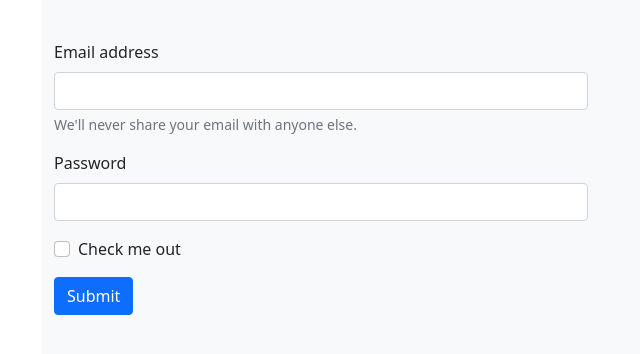
After one commit to federicomtaborda/utn-eccomerce, a Django app: page /usuarios/login in a window 1280 px wide. The commit adds this page. Shown: the top 354 px of the page, without its empty margins (40-680 px from the left). Run offline with Django 4.2, Linux system fonts and the light colour scheme; some libraries are stand-ins or nearby versions.

Commit message:
add singnals login registro logout

```diff
--- a/Orsero_Cortinas/settings.py
+++ b/Orsero_Cortinas/settings.py
@@ -50,6 +50,7 @@ INSTALLED_APPS = [
     'contacto',
     'inventario',
     'tienda',
+    'usuarios.apps.UsuariosConfig',
 ]
 
 MIDDLEWARE = [
--- a/Orsero_Cortinas/urls.py
+++ b/Orsero_Cortinas/urls.py
@@ -25,5 +25,6 @@ urlpatterns = [
     #path('captcha/',include('captcha.urls')),
     path('contacto/',include('contacto.urls')),
     path('tienda/',include('tienda.urls')),
-    path('accounts/', include('registration.backends.default.urls')),
+    path('usuarios/',include('usuarios.urls')),
+    #path('accounts/', include('registration.backends.default.urls')),
 ] + static(settings.MEDIA_URL, document_root=settings.MEDIA_ROOT)
--- a/templates/inventario/index.html
+++ b/templates/inventario/index.html
@@ -146,4 +146,6 @@
         </div>
     </div>
   </div>
+
+
 {% endblock contenedor %}
--- a/templates/tienda/cargar_productos.html
+++ b/templates/tienda/cargar_productos.html
@@ -32,5 +32,4 @@
     </div>
     </section>
 
-
   {% endblock contenedor %}
--- a/templates/tienda/productos.html
+++ b/templates/tienda/productos.html
@@ -31,7 +31,7 @@
                       <img class="cortina_view" src="/media/{{p.imagen}}" alt="cortinas">
                       <div class="card-body">
                         <h6 class="titulo-card">{{p.nombre}}</h6>
-                        <p class="card-text">{{p.descripcion}}</p>
+                        <p class="card-text">{{p.descripcion|slice:"90"}}</p>
                         <p class="price-card">${{p.precio_venta}}</p>
                         <div class="d-flex justify-content-between align-items-center">
                           <div class="btn-group">
@@ -49,4 +49,5 @@
     </div>
 </section>
 
+
   {% endblock contenedor %}
--- /dev/null
+++ b/templates/usuarios/login.html
@@ -0,0 +1,36 @@
+{% extends "base_proyecto.html" %}
+
+
+
+{% block content %}
+
+    <section>
+    <div class="container">
+        <div class="album py-4 bg-light">
+            <div class="container">
+              <div class="row">
+                <div class="col-md-6 col-xs-12 py-3">
+
+                    <form>
+                      <div class="mb-3">
+                        <label for="exampleInputEmail1" class="form-label">Email address</label>
+                        <input type="email" class="form-control" id="exampleInputEmail1" aria-describedby="emailHelp">
+                        <div id="emailHelp" class="form-text">We'll never share your email with anyone else.</div>
+                      </div>
+                      <div class="mb-3">
+                        <label for="exampleInputPassword1" class="form-label">Password</label>
+                        <input type="password" class="form-control" id="exampleInputPassword1">
+                      </div>
+                      <div class="mb-3 form-check">
+                        <input type="checkbox" class="form-check-input" id="exampleCheck1">
+                        <label class="form-check-label" for="exampleCheck1">Check me out</label>
+                      </div>
+                      <button type="submit" class="btn btn-primary">Submit</button>
+                    </form>
+
+            </div>
+        </div>
+    </div>
+</section>
+
+{% endblock content %}
--- a/tienda/urls.py
+++ b/tienda/urls.py
@@ -3,7 +3,7 @@ from tienda import views
 from tienda.views import VerProductos
 
 urlpatterns = [
-    path('cargar/', views.cargar_imagen, name="cargar"),
+    path('cargar/', views.cargar_producto, name="cargar"),
     path('<int:producto_id>/ver/', views.ver_producto, name="ver"),
     path('verproductos/', VerProductos.as_view(), name="verproductos"),
 ]
--- a/tienda/views.py
+++ b/tienda/views.py
@@ -7,7 +7,7 @@ from inventario.models import Producto
 
 # Create your views here.
 
-def cargar_imagen(request):
+def cargar_producto(request):
     params={}
 
     if request.method == 'POST':
--- a/usuarios/apps.py
+++ b/usuarios/apps.py
@@ -4,3 +4,6 @@ from django.apps import AppConfig
 class UsuariosConfig(AppConfig):
     default_auto_field = 'django.db.models.BigAutoField'
     name = 'usuarios'
+
+    def ready(self, ):
+        import usuarios.signals
--- /dev/null
+++ b/usuarios/urls.py
@@ -0,0 +1,10 @@
+from django.urls import path
+from usuarios import views_login
+from usuarios import views_logout
+from usuarios import views_registro
+
+urlpatterns = [
+    path('login', views_login.pagina_login, name='login'),
+    path('logout', views_logout.pagina_logout, name='logout'),
+    path('registro', views_registro.pagina_registro, name='registro'),
+]
--- /dev/null
+++ b/usuarios/views_login.py
@@ -0,0 +1,19 @@
+from django.shortcuts import render
+from django.shortcuts import redirect
+from django.contrib.auth import authenticate
+from django.contrib.auth import login
+
+
+def pagina_login(request):
+    params = {}
+    if request.method == "POST":
+        username = request.POST.get("username")
+        password = request.POST.get("password")
+        user = authenticate(request, username=username, password=password)
+        if user is not None:
+            login(request, user)
+            return redirect("verproductos")
+        else:
+            return render(request, "usuarios/login.html", params)
+
+    return render(request, "usuarios/login.html", params)
--- /dev/null
+++ b/usuarios/views_perfil.py
@@ -0,0 +1,3 @@
+from django.shortcuts import render
+
+# Create your views here.
```
Also changed, not shown: templates/usuarios/logout.html (added, +36 -0 lines), templates/usuarios/registro.html (added, +36 -0 lines), usuarios/views_logout.py (added, +7 -0 lines), usuarios/views_registro.py (added, +14 -0 lines), templates/contacto/contacto.html (line endings or trailing spaces), templates/layout.html (line endings or trailing spaces), usuarios/signals.py (added).
